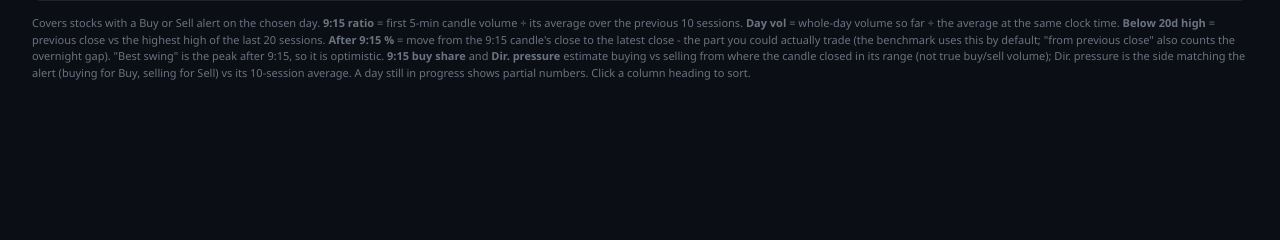
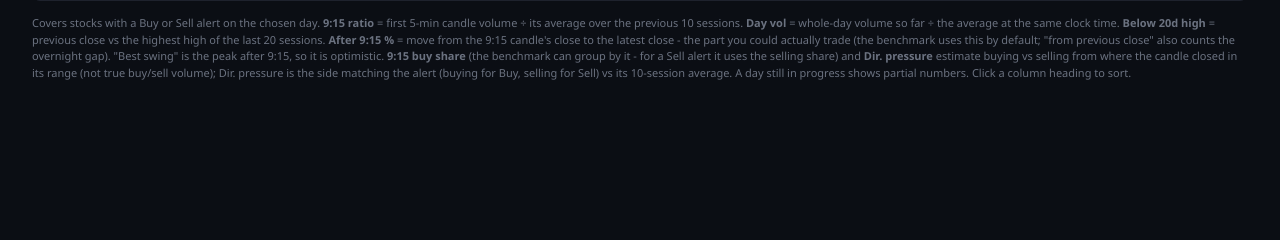
Before and after one commit to rajaram997267-ops/Rajaram-Trading-Terminal-RTT-v0.0, a Flask app: page /first-candle in a window 1280 px wide. Shown: the part 502-742 px from the top of the page. Run offline with Flask 3, Linux system fonts and the light colour scheme; data that the repository does not hold is empty; some libraries are stand-ins or nearby versions.

Commit message:
Add files via upload

```diff
--- a/templates/first_candle.html
+++ b/templates/first_candle.html
@@ -93,6 +93,7 @@
         <option value="first_candle_ratio">9:15 ratio</option>
         <option value="day_volume_ratio">Day volume ratio</option>
         <option value="dir_pressure_ratio">Directional pressure ratio</option>
+        <option value="dir_share_pct">9:15 buy share (selling share for Sell alerts)</option>
       </select>
     </label>
     <label>Measure move
@@ -124,7 +125,7 @@
   <div class="foot">
     Covers stocks with a Buy or Sell alert on the chosen day. <b>9:15 ratio</b> = first 5-min candle volume &divide; its average over the previous 10 sessions.
     <b>Day vol</b> = whole-day volume so far &divide; the average at the same clock time. <b>Below 20d high</b> = previous close vs the highest high of the last 20 sessions.
-    <b>After 9:15 %</b> = move from the 9:15 candle&#39;s close to the latest close - the part you could actually trade (the benchmark uses this by default; &quot;from previous close&quot; also counts the overnight gap). &quot;Best swing&quot; is the peak after 9:15, so it is optimistic. <b>9:15 buy share</b> and <b>Dir. pressure</b> estimate buying vs selling from where the candle closed in its range (not true buy/sell volume); Dir. pressure is the side matching the alert (buying for Buy, selling for Sell) vs its 10-session average. A day still in progress shows partial numbers. Click a column heading to sort.
+    <b>After 9:15 %</b> = move from the 9:15 candle&#39;s close to the latest close - the part you could actually trade (the benchmark uses this by default; &quot;from previous close&quot; also counts the overnight gap). &quot;Best swing&quot; is the peak after 9:15, so it is optimistic. <b>9:15 buy share</b> (the benchmark can group by it - for a Sell alert it uses the selling share) and <b>Dir. pressure</b> estimate buying vs selling from where the candle closed in its range (not true buy/sell volume); Dir. pressure is the side matching the alert (buying for Buy, selling for Sell) vs its 10-session average. A day still in progress shows partial numbers. Click a column heading to sort.
   </div>
 
 <script>
@@ -230,7 +231,13 @@
   const BANDS = ["Under 1.5\u00d7", "1.5\u00d7 to 3\u00d7", "3\u00d7 to 5\u00d7", "5\u00d7 and above"];
   let benchRows = [], benchToken = 0;
 
-  function bandOf(x) { return x < 1.5 ? 0 : x < 3 ? 1 : x < 5 ? 2 : 3; }
+  const SHARE_BANDS = ["Under 50%", "50% to 70%", "70% to 90%", "90% and above"];
+  const isShare = key => key === "dir_share_pct";
+  function bandsFor(key) { return isShare(key) ? SHARE_BANDS : BANDS; }
+  function bandOf(x, key) {
+    if (isShare(key)) return x < 50 ? 0 : x < 70 ? 1 : x < 90 ? 2 : 3;
+    return x < 1.5 ? 0 : x < 3 ? 1 : x < 5 ? 2 : 3;
+  }
   // Buy alerts want the stock up, Sell alerts want it down.
   function dirMove(r) {
     const mode = document.getElementById("benchMetric").value;
@@ -268,10 +275,11 @@
       (!dirOnly || (r.dir_share_pct !== null && r.dir_share_pct !== undefined && r.dir_share_pct >= dirMin)));
     const all = stat(usable, hitAt);
     let html = "";
-    for (let b = 0; b < BANDS.length; b++) {
-      const st = stat(usable.filter(r => bandOf(r[key]) === b), hitAt);
+    const bandNames = bandsFor(key);
+    for (let b = 0; b < bandNames.length; b++) {
+      const st = stat(usable.filter(r => bandOf(r[key], key) === b), hitAt);
       const diff = (st.rate !== null && all.rate !== null) ? st.rate - all.rate : null;
-      html += '<tr><td>' + BANDS[b] + '</td><td>' + st.n + '</td><td>' + st.hits + '</td><td>' + (st.rate === null ? "-" : f1(st.rate) + "%") +
+      html += '<tr><td>' + bandNames[b] + '</td><td>' + st.n + '</td><td>' + st.hits + '</td><td>' + (st.rate === null ? "-" : f1(st.rate) + "%") +
         '</td><td>' + (diff === null ? '<span class="mut">-</span>' : '<span class="' + (diff > 0 ? "pos" : diff < 0 ? "neg" : "") + '">' + (diff > 0 ? "+" : "") + f1(diff) + ' pts</span>') +
         '</td><td>' + signed(st.avg) + '</td><td>' + signed(st.med) + '</td></tr>';
     }
```
